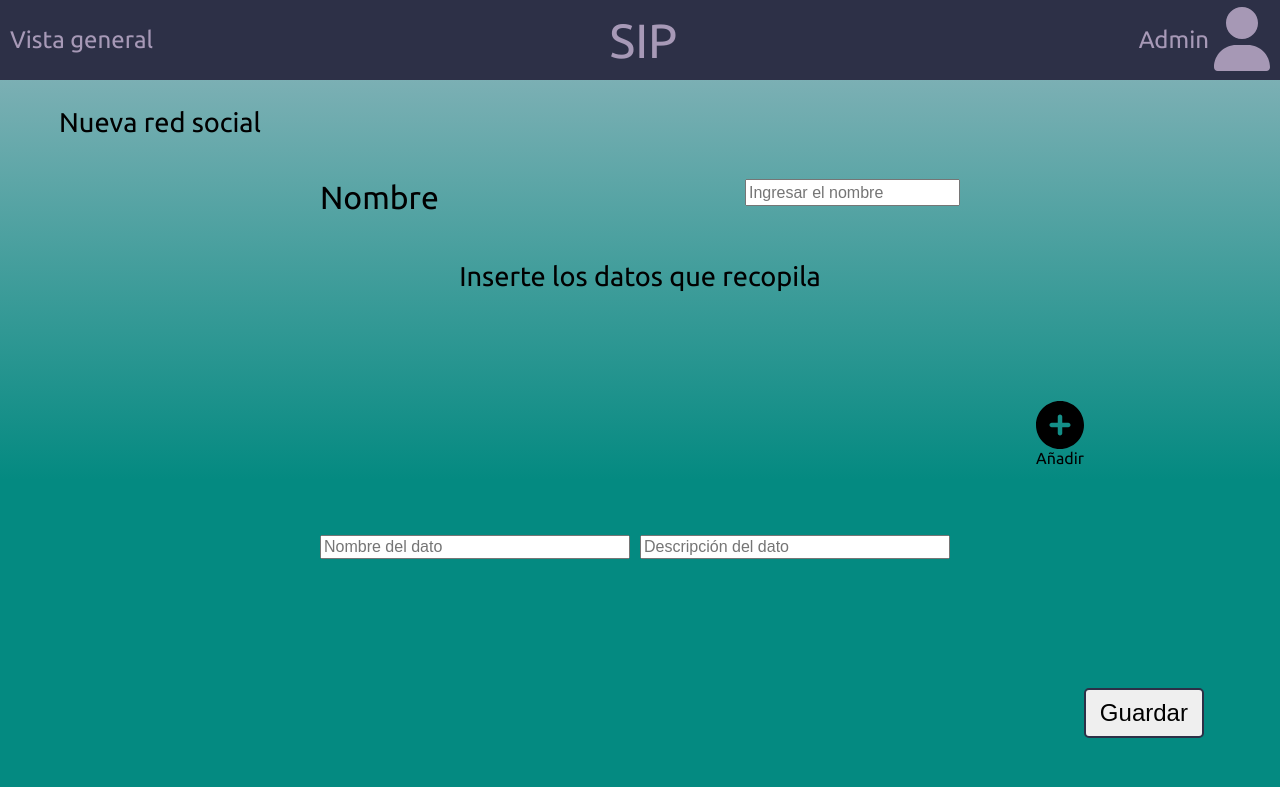
After one commit to Irequipe/tesis, a PHP site: page /SIP/html/nuevaredadmin.html in a window 1280 px wide. The commit adds this page. Shown: the top 787 px of the page. Run offline with PHP 8.4, Linux system fonts and the light colour scheme.

Commit message:
creaciion de varias paginas y funcionalidad de agregar nuevos inputs con diferente clase en nuevaredadmin

```diff
--- a/SIP/css/mediaqueries.css
+++ b/SIP/css/mediaqueries.css
@@ -89,5 +89,8 @@
         height: 30px;
         font-size: 1.2rem;
     }
-
+    .nuevaredadmin-mid label{
+        font-size: 1rem;
+        margin-right: 5px;
+    }
 }
--- a/SIP/css/styles.css
+++ b/SIP/css/styles.css
@@ -324,3 +324,111 @@ footer p{
     font-size: 1.5rem;
     margin-bottom: 50px;
 }
+/* nuevaredadmin */
+/* nuevaredadmin */
+
+.main-nuevaredadmin{
+    display: grid;
+    grid-template-columns: 1fr 2fr 1fr;
+    height: 88.5vh;
+}
+.nuevaredadmin-left {
+    display: flex;
+    justify-content: center;
+    align-items: flex-start;
+}
+.nuevaredadmin-left p {
+    display: flex;
+    font-size: 1.7rem;
+    font-weight: var(--regular);
+}
+.nuevaredadmin-mid{
+    display: grid;
+    height: auto;
+    grid-template-rows: 1fr 1fr 1fr 6fr;
+    align-content: center;
+    justify-items: center;
+}
+.nuevaredadmin-mid .bottom input{
+    width: 100%;
+    margin-right: 10px;
+    font-size: 1rem;
+}
+
+.nuevaredadmin-mid .bottom div img{
+    width: 30px;
+    margin-right:5px;
+
+}
+.nuevaredadmin-mid .bottom div span{
+    font-size: 0.8rem;
+}
+.nuevaredadmin-mid p{
+    width: 90%;
+    font-size: 1.7rem;
+    font-weight: var(--regular);
+    border: 2px solid var(--morado);
+    border-radius: 5px;
+    overflow-wrap: break-word;
+}
+.nuevaredadmin-mid .mid .insertar{
+    width: 100%;
+    font-size: 1.7rem;
+    font-weight: var(--regular);
+    overflow-wrap: break-word;
+    border: none;
+    text-align: center;
+    margin: 0px;
+}
+.nuevaredadmin-mid div{
+    width: 100%;
+    display: flex;
+    justify-content: space-between;
+    align-self: center;
+}
+.nuevaredadmin-mid .bottom {
+    display: flex;
+    width: 100%;
+    flex-direction: column;
+}
+.nuevaredadmin-mid .bottom div div{
+    width: 100%;
+    display: flex;
+    flex-direction: column;
+    align-items: flex-end;
+    cursor: pointer;
+
+}
+.nuevaredadmin-mid label{
+    font-size: 2rem;
+    font-weight: var(--regular);
+}
+.nuevaredadmin-mid input{
+    font-size: 1rem;
+    font-weight: var(--regular);
+    margin-bottom: 10px;
+}
+.nuevaredadmin-right{
+    display: flex;
+    justify-content: center;
+    align-items: flex-end;
+}
+.nuevaredadmin-right #anadir-nredadmin{
+    display: flex;
+    flex-direction: column;
+    align-self: center;
+    cursor: pointer;
+}
+.nuevaredadmin-right #anadir-nredadmin span{
+   font-size: 1rem;
+}
+.nuevaredadmin-right button{
+    width: 120px;
+    height: 50px;
+    border: 2px solid var(--morado);
+    border-radius: 5px;
+    font-size: 1.5rem;
+    margin-bottom: 50px;
+    cursor: pointer;
+    text-align: center;
+}
--- /dev/null
+++ b/SIP/html/nuevaredadmin.html
@@ -0,0 +1,53 @@
+<!DOCTYPE html>
+<html lang="en">
+<head>
+    <meta charset="UTF-8">
+    <meta http-equiv="X-UA-Compatible" content="IE=edge">
+    <meta name="viewport" content="width=device-width, initial-scale=1.0">
+    <title>Nueva red social</title>
+    <link rel="icon" type="image/png" href="./imgs/share.svg" sizes="32x32">
+    <link rel="stylesheet" href="../css/styles.css">
+    <link rel="stylesheet" href="../css/mediaqueries.css">
+</head>
+<body>
+    <header class="header-inicio">
+        <p class="option">Vista general</p>
+        <p class="title">SIP</p>
+        <div>
+            <p>Admin</p><span><img src="../imgs/user.svg" alt="usuario"></span>
+        </div>
+    </header>
+    <main class="main-nuevaredadmin">
+        <section class="nuevaredadmin-left">
+            <p>Nueva red social</p>
+        </section>
+        <section class="nuevaredadmin-mid">
+            <div></div>
+            <div class="top">
+                <label for="nombre-redadmin" >Nombre </label>
+                <input type="text" placeholder="Ingresar el nombre" name="" id="nombre-red">
+            </div>
+            <div class="mid">
+                <p class="insertar">Inserte los datos que recopila</p>
+            </div>
+            <div class="bottom" id="div-contenedor">
+                <div>
+                    <input type="text" placeholder="Nombre del dato" name="" id="nombre-redadmin1">
+                    <input type="text" placeholder="Descripción del dato" name="" id="descripcion-redadmin1">
+                </div>
+            </div>
+        </div>
+
+            </div>
+        </section>
+        <section class="nuevaredadmin-right">
+            <div id="anadir-nredadmin">
+                <img src="../imgs/add.svg" alt="añadir campo">
+                <span>Añadir</span>
+            </div>
+            <button>Guardar</button>
+        </section>
+        <script src="../js/main.js"></script>
+    </main>
+</body>
+</html>
--- a/SIP/html/verdetalle.php
+++ b/SIP/html/verdetalleadmin.php
@@ -60,13 +60,13 @@ $result = mysqli_query($conn, $consulta);
                 <div>
                     <img src="../imgs/<?php print($NAME = $row['NAME_DESC']); ?>.svg" alt="detalle">
                     <span><?php print($NAME = $row['NAME_DESC']); ?></span>
-                    <button>Ver detalle</button>
+                    <button>Editar detalle</button>
                 </div>
             <?php }
             ?>
-        </section class="card-detalle-abierto inactive">
+        <section class="card-detalle-abierto inactive">
             <p>Lorem ipsum dolor sit amet consectetur adipisicing elit. Nemo dolor minus voluptate, quidem quisquam cumque, pariatur dignissimos aperiam delectus voluptatem assumenda suscipit eaque unde. Nihil vero dolorum hic eum odit. </p>
-        <section>
+        </section>
 
         </section>
     </main>
--- a/SIP/js/main.js
+++ b/SIP/js/main.js
@@ -0,0 +1,32 @@
+let anadirRedAdmin = document.querySelector("#anadir-nredadmin");
+let divContenedor= document.querySelector("#div-contenedor");
+let limiteDatos = 20;
+let i = 1;
+
+anadirRedAdmin.addEventListener('click', generarNuevosInputs);
+
+    function generarNuevosInputs(){
+        if(i < limiteDatos){
+            const divCreado = document.createElement("div");
+            const inputCreadoNombre = document.createElement("input");
+            const inputCreadoDescripcion = document.createElement("input");
+
+
+            inputCreadoNombre.type = "text";
+            inputCreadoNombre.placeholder = 'Nombre del dato';
+
+            inputCreadoDescripcion.type = "text";
+            inputCreadoDescripcion.placeholder = 'Descripción del dato';
+
+            inputCreadoNombre.classList.add('nombre-input' + i);
+            inputCreadoDescripcion.classList.add('descripcion-input' + i);
+
+            divContenedor.appendChild(divCreado);
+            divCreado.appendChild(inputCreadoNombre);
+            divCreado.appendChild(inputCreadoDescripcion);
+            i +=1;
+        }
+        else{
+            alert('No puede ingresar más parametros')
+        }
+}
```
Also changed, not shown: SIP/html/inicioadmin.php (added, +94 -0 lines).
